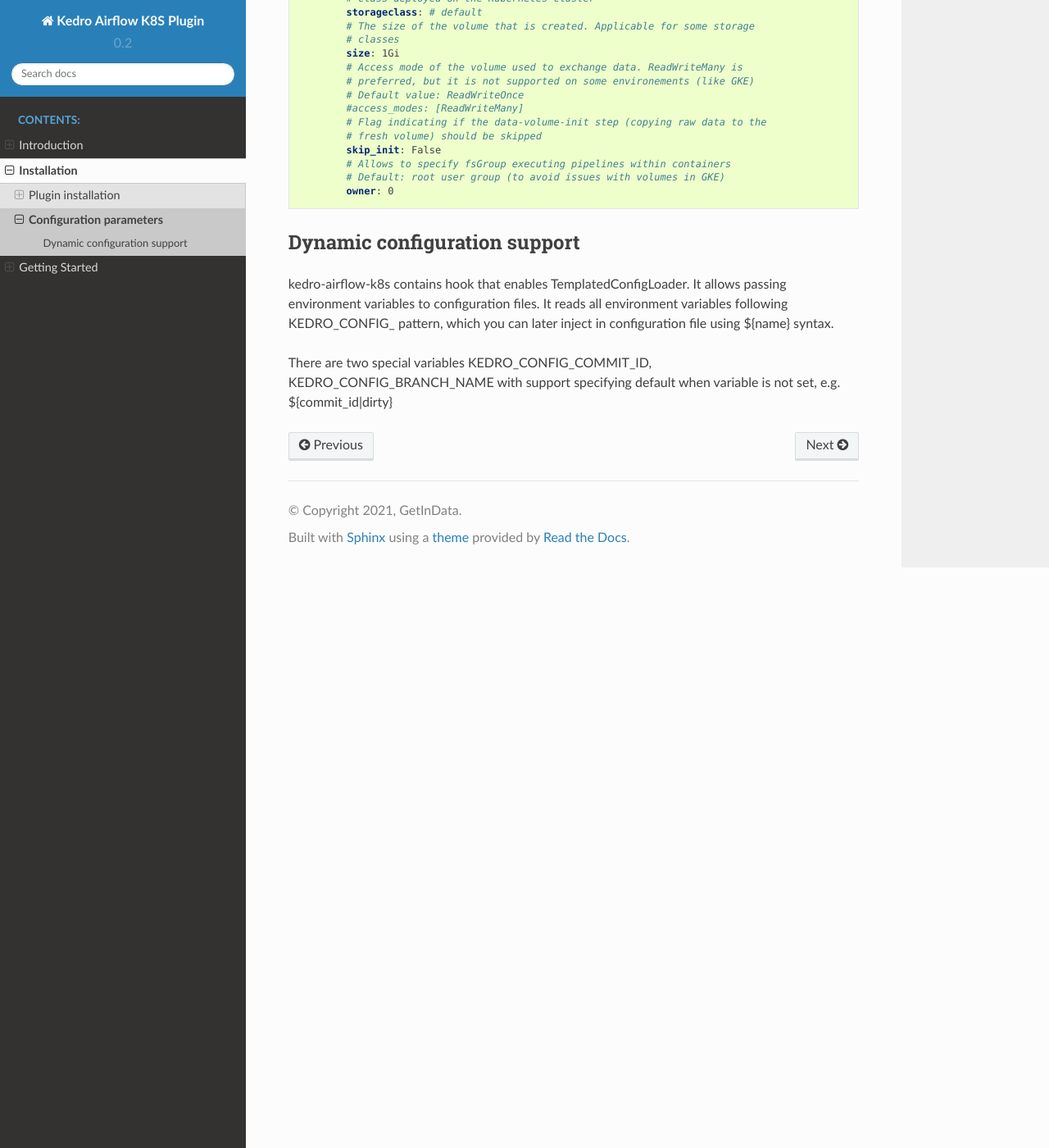
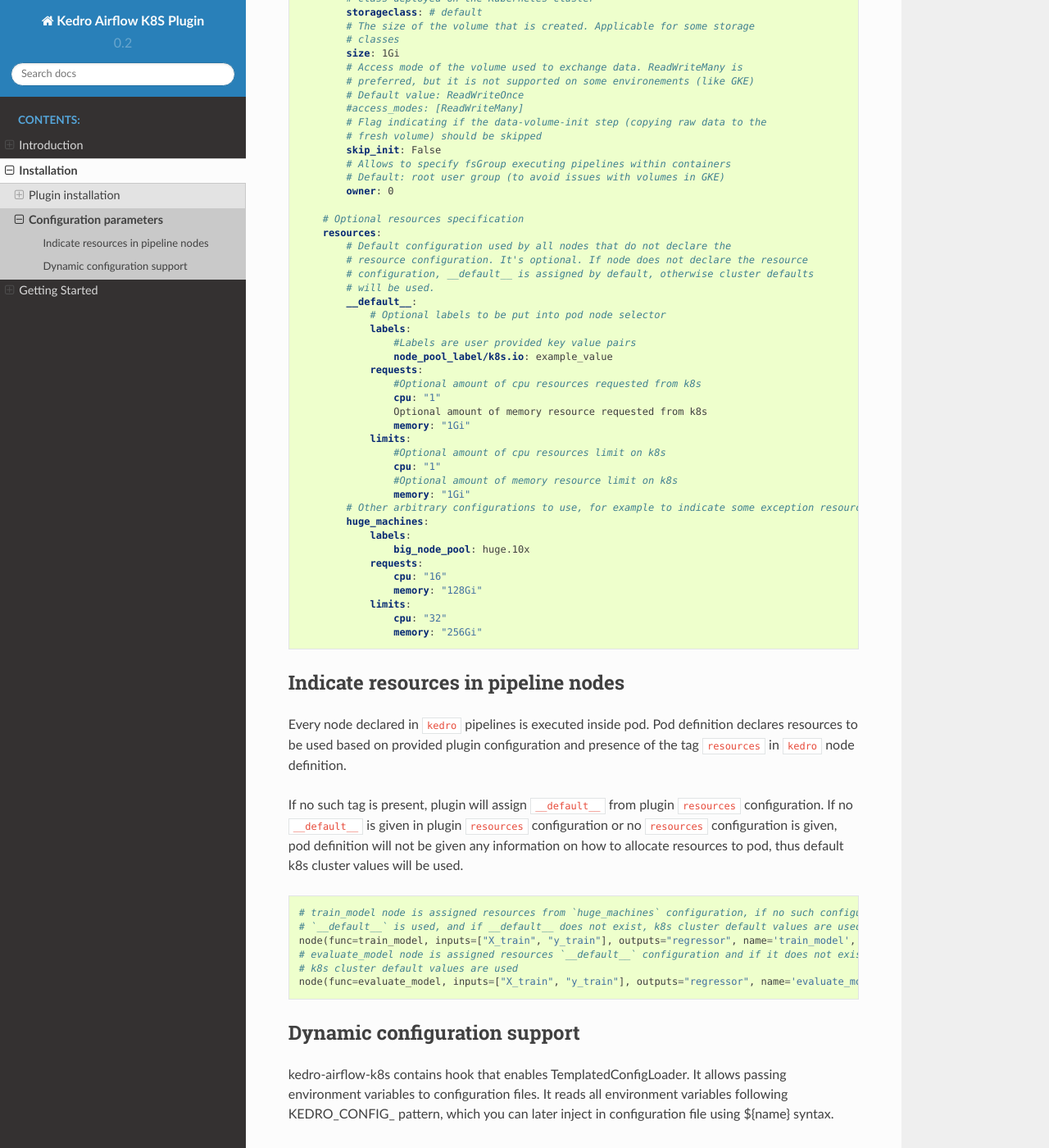
Before and after one commit to getindata/kedro-airflow-k8s, a Sphinx documentation site: the page built from docs/source/02_installation/02_configuration.md, in a window 1280 px wide and 1400 px high, scrolled down 803 px. Shown: the whole window at 82% size. Built offline with Sphinx 7.4.7 and the Read the Docs theme 2.0.0, drawn with Linux system fonts in a browser that asks for light colours.

Commit message:
Documentation update.

````diff
--- a/docs/source/02_installation/02_configuration.md
+++ b/docs/source/02_installation/02_configuration.md
@@ -52,6 +52,57 @@ run_config:
         # Allows to specify fsGroup executing pipelines within containers
         # Default: root user group (to avoid issues with volumes in GKE)
         owner: 0
+
+    # Optional resources specification
+    resources:
+        # Default configuration used by all nodes that do not declare the
+        # resource configuration. It's optional. If node does not declare the resource
+        # configuration, __default__ is assigned by default, otherwise cluster defaults
+        # will be used.
+        __default__:
+            # Optional labels to be put into pod node selector
+            labels:
+                #Labels are user provided key value pairs
+                node_pool_label/k8s.io: example_value
+            requests:
+                #Optional amount of cpu resources requested from k8s
+                cpu: "1"
+                Optional amount of memory resource requested from k8s
+                memory: "1Gi"
+            limits:
+                #Optional amount of cpu resources limit on k8s
+                cpu: "1"
+                #Optional amount of memory resource limit on k8s
+                memory: "1Gi"
+        # Other arbitrary configurations to use, for example to indicate some exception resources
+        huge_machines:
+            labels:
+                big_node_pool: huge.10x
+            requests:
+                cpu: "16"
+                memory: "128Gi"
+            limits:
+                cpu: "32"
+                memory: "256Gi"
+```
+
+## Indicate resources in pipeline nodes
+
+Every node declared in `kedro` pipelines is executed inside pod. Pod definition declares resources to be used based
+on provided plugin configuration and presence of the tag `resources` in `kedro` node definition.
+
+If no such tag is present, plugin will assign `__default__` from plugin `resources` configuration.
+If no `__default__` is given in plugin `resources` configuration or no `resources` configuration is given, pod
+definition will not be given any information on how to allocate resources to pod, thus default k8s cluster values
+will be used.
+
+```python
+# train_model node is assigned resources from `huge_machines` configuration, if no such configuration exists,
+# `__default__` is used, and if __default__ does not exist, k8s cluster default values are used
+node(func=train_model, inputs=["X_train", "y_train"], outputs="regressor", name='train_model', tags=['resources:huge_machines'])
+# evaluate_model node is assigned resources `__default__` configuration and if it does not exist,
+# k8s cluster default values are used
+node(func=evaluate_model, inputs=["X_train", "y_train"], outputs="regressor", name='evaluate_model')
 ```
 
 ## Dynamic configuration support
````
Also changed, not shown: CHANGELOG.md (+2 -0 lines).
